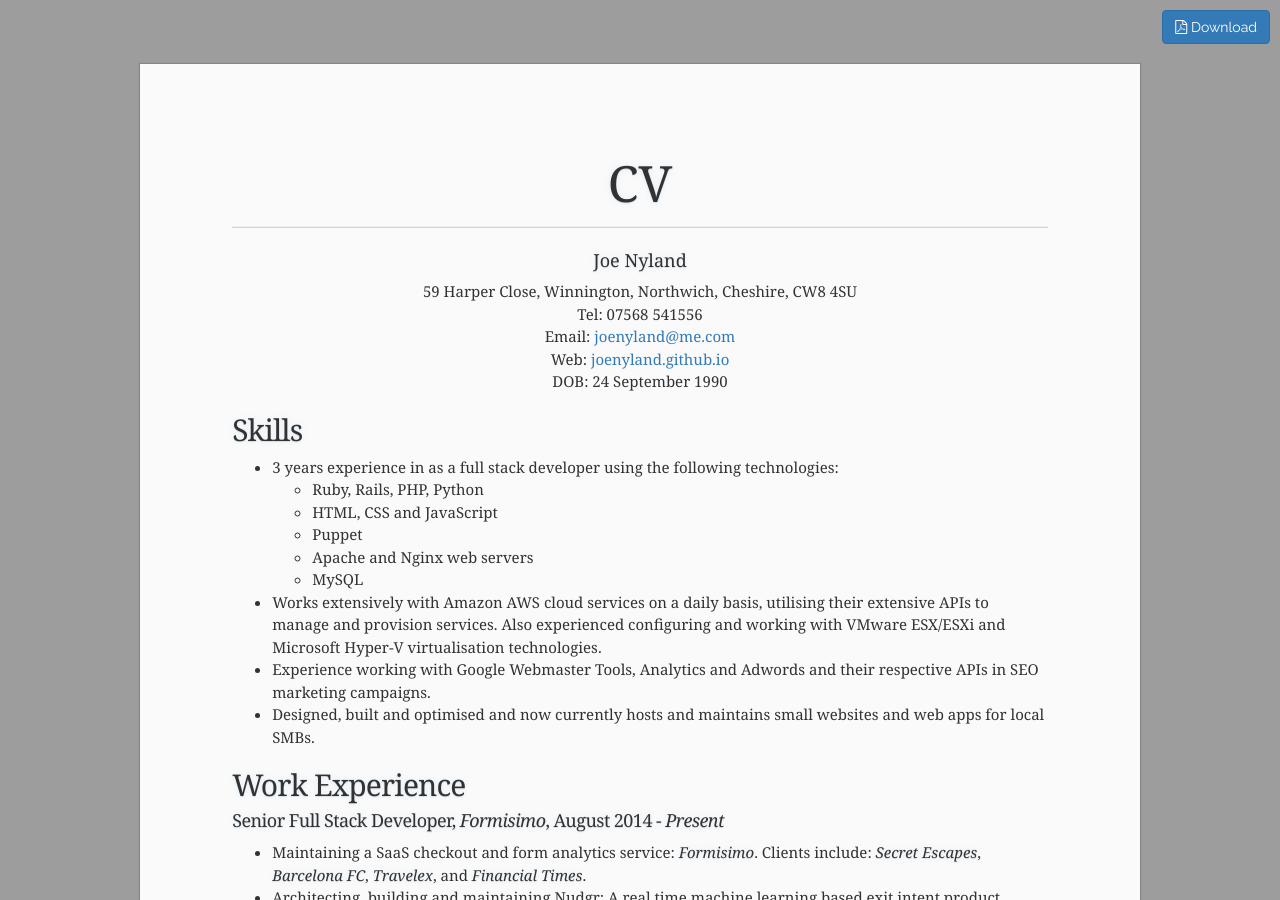
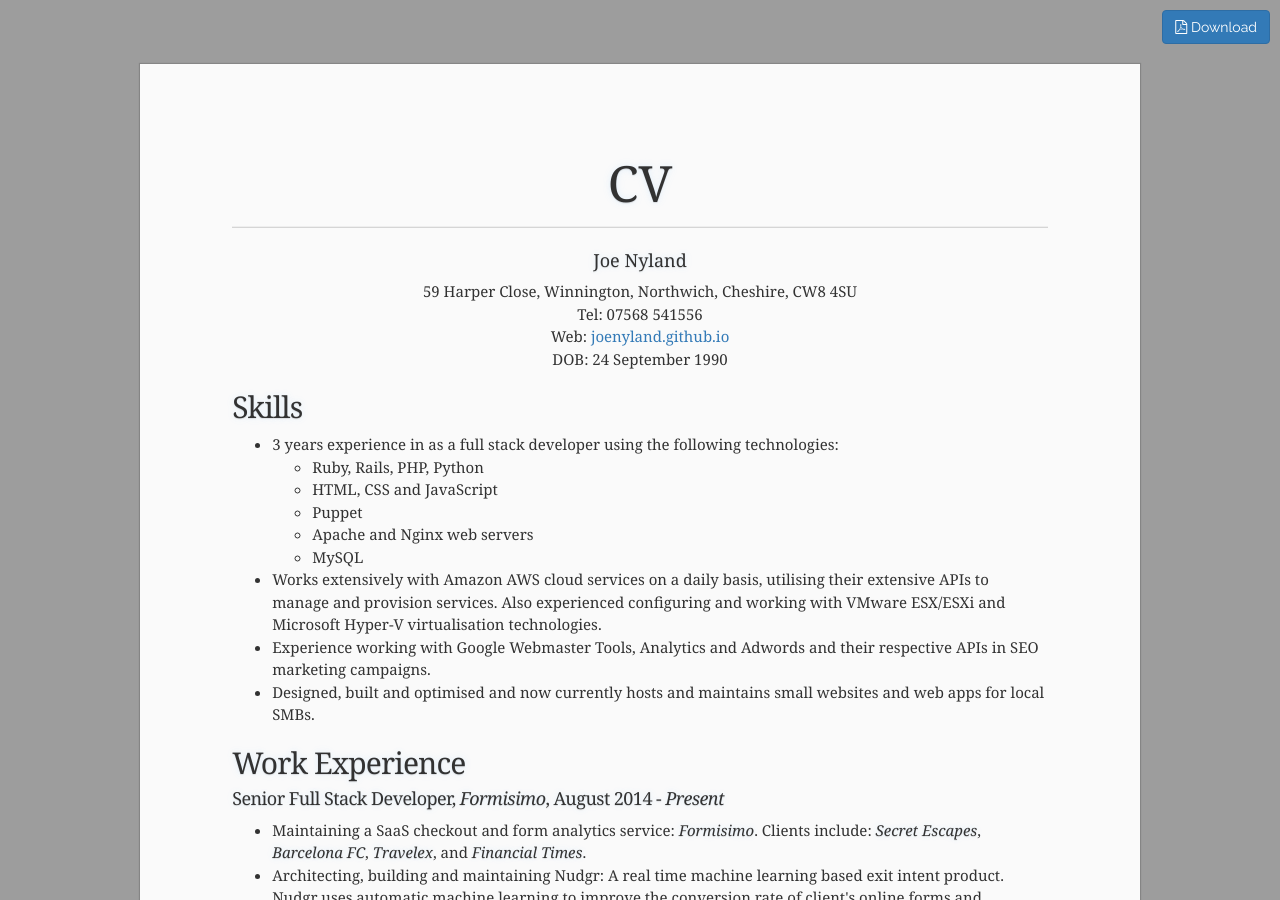
Before and after one commit to JoeNyland/joenyland.github.io, a Jekyll site: the page cv/index.html, which Jekyll copies as it is, in a window 1280 px wide and 900 px high. Built offline with Jekyll 4.4.1, drawn with Linux system fonts in a browser that asks for light colours; nearby versions of some CDN libraries.

Commit message:
Remove email from CV

```diff
--- a/cv/index.html
+++ b/cv/index.html
@@ -24,7 +24,6 @@
 
             <p>59 Harper Close, Winnington, Northwich, Cheshire, CW8 4SU<br>
                 Tel: 07568 541556<br>
-                Email: <a href="mailto:joenyland@me.com">joenyland@me.com</a><br>
                 Web: <a href="https://joenyland.github.io/" target="_blank">joenyland.github.io</a><br>
                 DOB: 24 September 1990</p>
         </header>
```
